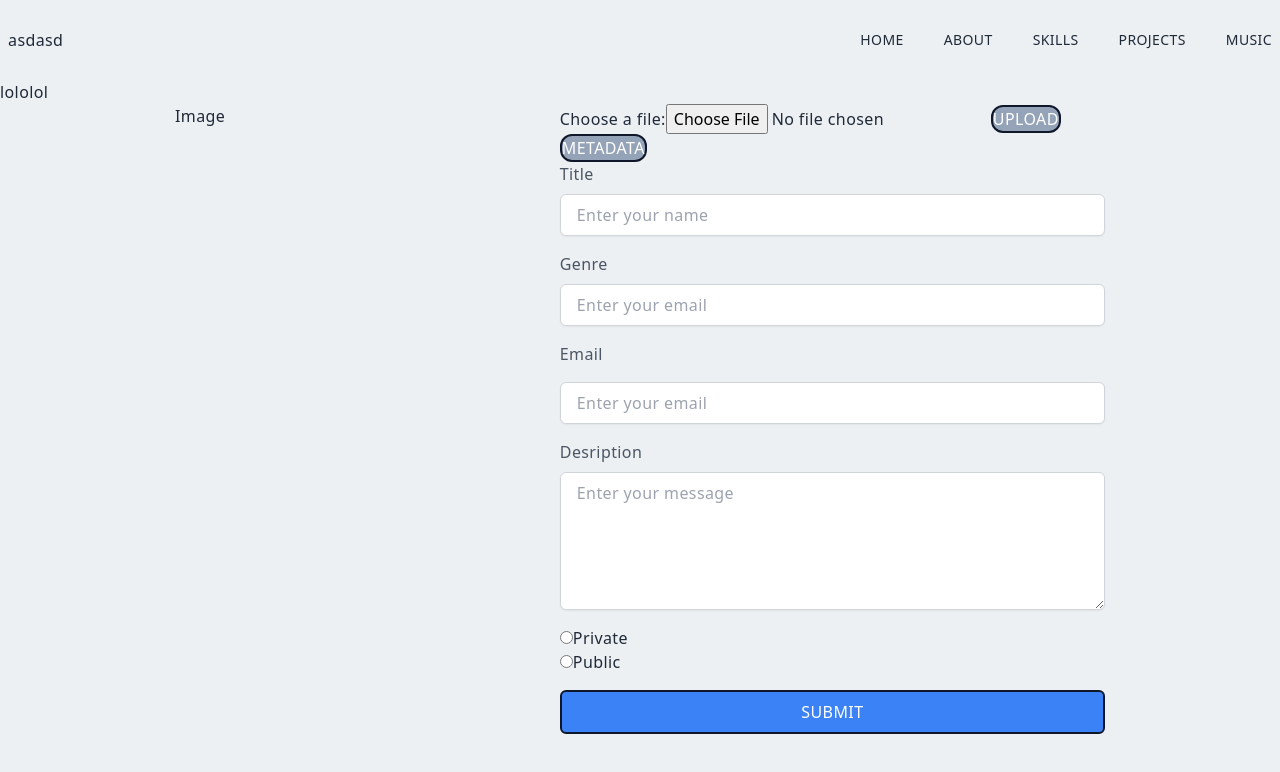
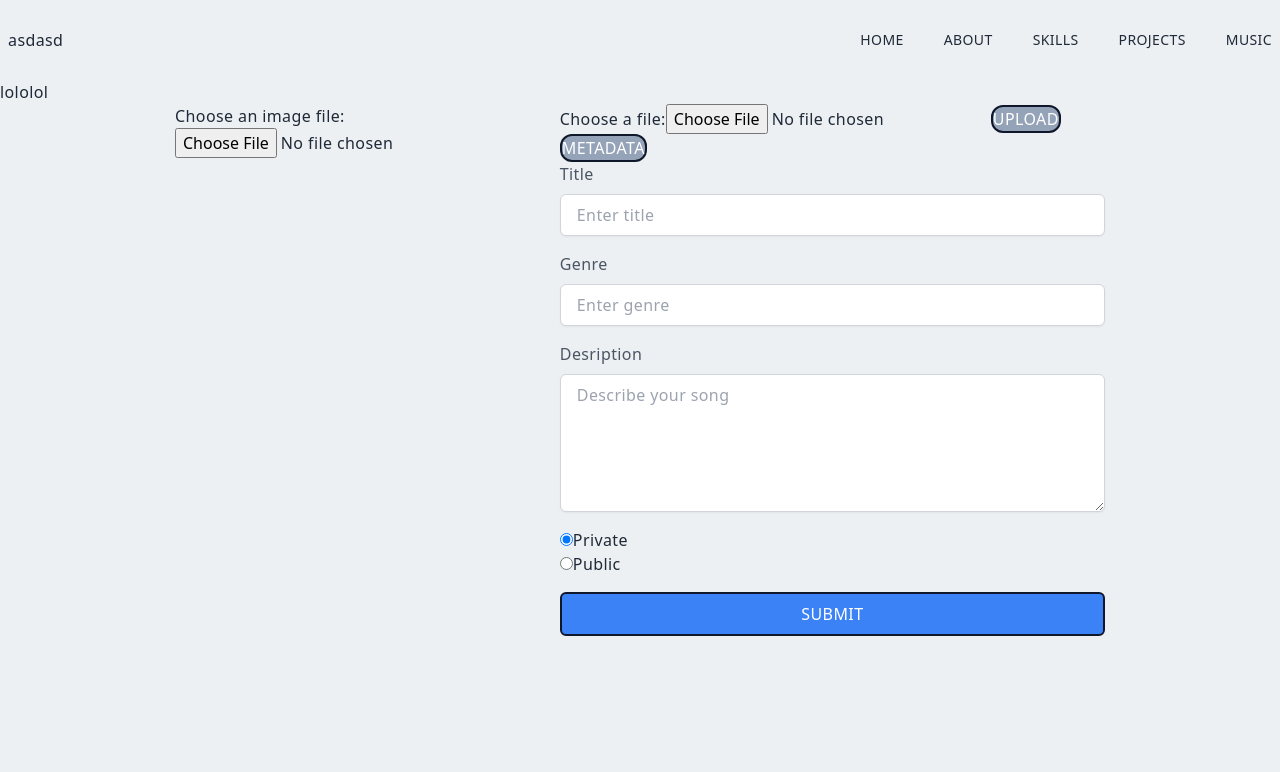
Before and after one commit to Retrospective53/Melodiya, a Next.js app in the folder my-app/: page / in a window 1280 px wide. Shown: the top 772 px of the page. Built offline with nearby package versions, Linux system fonts and the light colour scheme.

Commit message:
added song image upload for

```diff
--- a/my-app/src/components/Songform.js
+++ b/my-app/src/components/Songform.js
@@ -1,12 +1,30 @@
+import Image from "next/image";
 import React, { useState } from "react";
 import musicServices from "../services/music";
+import ImageBuffer from "./ImageBuffer";
 
 const Songform = () => {
   const [file, setFile] = useState(null);
   const [metadata, setMetadata] = useState(null);
+  const [uploadImageUrl, setUploadImageUrl] = useState(null);
 
   const handleFileChange = (e) => {
     setFile(e.target.files[0]);
+  };
+
+  const handleFileImgChange = (e) => {
+    setUploadImageUrl(URL.createObjectURL(e.target.files[0]));
+  };
+
+  const uploadImageForm = () => {
+    return (
+      <div className="flex flex-col space-y-4">
+        <div>
+          <label htmlFor="file-input">Choose an image file:</label>
+          <input type="file" id="file-input" onChange={handleFileImgChange} />
+        </div>
+      </div>
+    );
   };
 
   const handleFileUpload = async () => {
@@ -14,7 +32,7 @@ const Songform = () => {
     setMetadata(response);
   };
 
-  const uploadForm = () => {
+  const uploadForm = ({ metadata }) => {
     return (
       <div className="flex flex-col space-y-4">
         <div className="flex flex-col space-y-2">
@@ -25,29 +43,22 @@ const Songform = () => {
             type="text"
             id="name"
             className="px-4 py-2 border border-gray-300 rounded-md shadow-sm focus:outline-none focus:ring-2 focus:ring-blue-500 focus:border-transparent"
-            placeholder="Enter your name"
+            placeholder="Enter title"
+            defaultValue={metadata?.common.title}
           />
         </div>
         <div className="flex flex-col space-y-2">
-          <label htmlFor="email" className="text-gray-600 font-medium">
+          <label htmlFor="genre" className="text-gray-600 font-medium">
             Genre
           </label>
           <input
-            type="email"
-            id="email"
+            type="genre"
+            id="genre"
             className="px-4 py-2 border border-gray-300 rounded-md shadow-sm focus:outline-none focus:ring-2 focus:ring-blue-500 focus:border-transparent"
-            placeholder="Enter your email"
+            placeholder="Enter genre"
+            defaultValue={metadata?.common.genre.join(", ")}
           />
         </div>
-        <label htmlFor="email" className="text-gray-600 font-medium">
-          Email
-        </label>
-        <input
-          type="email"
-          id="email"
-          className="px-4 py-2 border border-gray-300 rounded-md shadow-sm focus:outline-none focus:ring-2 focus:ring-blue-500 focus:border-transparent"
-          placeholder="Enter your email"
-        />
         <div className="flex flex-col space-y-2">
           <label htmlFor="message" className="text-gray-600 font-medium">
             Desription
@@ -56,11 +67,17 @@ const Songform = () => {
             id="message"
             className="px-4 py-2 border border-gray-300 rounded-md shadow-sm focus:outline-none focus:ring-2 focus:ring-blue-500 focus:border-transparent"
             rows="5"
-            placeholder="Enter your message"
+            placeholder="Describe your song"
           />
         </div>
         <div>
-          <input type="radio" id="private" value="private" name="privacy" />
+          <input
+            type="radio"
+            id="private"
+            value="private"
+            name="privacy"
+            defaultChecked={true}
+          />
           <label htmlFor="private">Private</label>
           <br />
           <input type="radio" id="public" value="public" name="privacy" />
@@ -80,7 +97,23 @@ const Songform = () => {
     <div className="w-full lg:h-screen">
       <div className="flex flex-col items-center m-auto w-full max-w-[1240px]">
         <div className="w-9/12 grid lg:grid-cols-5 gap-8">
-          <div className="col-span-2">Image</div>
+          <div className="col-span-2">
+            {metadata && metadata.common.picture ? (
+              <ImageBuffer imageBuffer={metadata.common.picture[0].data.data} />
+            ) : (
+              <div>
+                {uploadImageUrl && (
+                  <Image
+                    src={uploadImageUrl}
+                    alt="uploaded image"
+                    width={300}
+                    height={300}
+                  />
+                )}
+                {uploadImageForm()}
+              </div>
+            )}
+          </div>
           <div className="col-span-3">
             <label htmlFor="file-input">Choose a file:</label>
             <input type="file" id="file-input" onChange={handleFileChange} />
@@ -94,7 +127,7 @@ const Songform = () => {
             >
               Metadata
             </button>
-            <div>{uploadForm()}</div>
+            <div>{uploadForm({ metadata })}</div>
           </div>
         </div>
       </div>
```
Also changed, not shown: my-app/src/components/ImageBuffer.js (added, +15 -0 lines), 27 other files (tests, documents, lock files or other folders).
